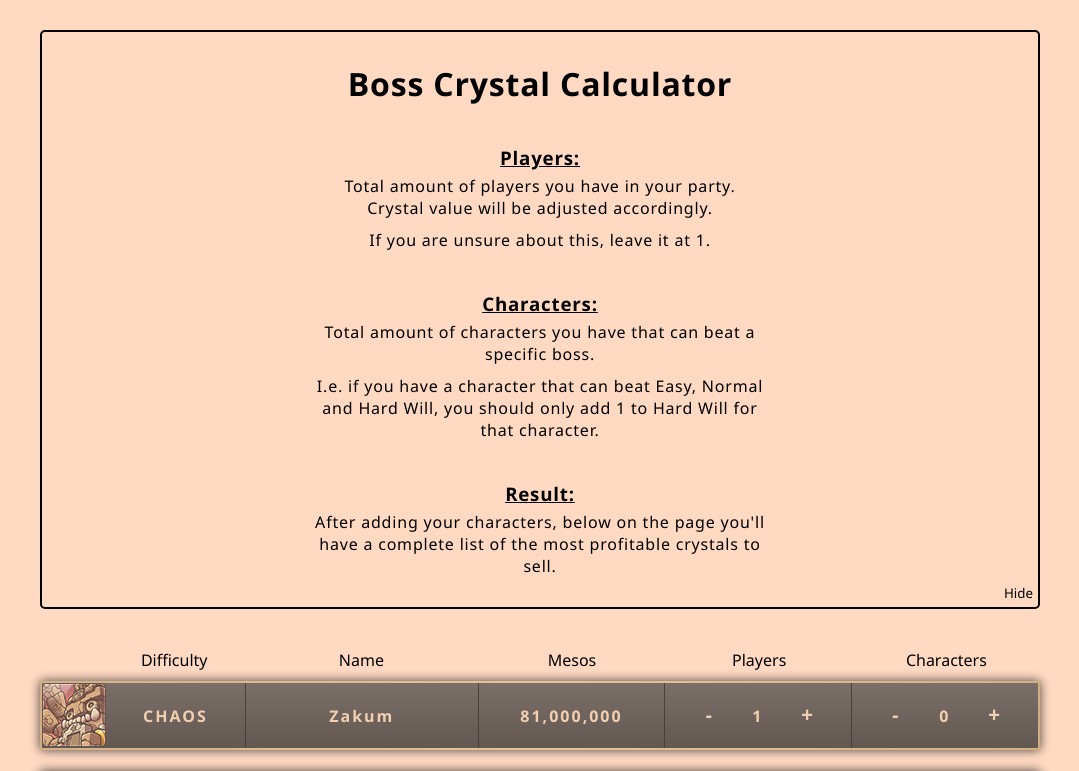
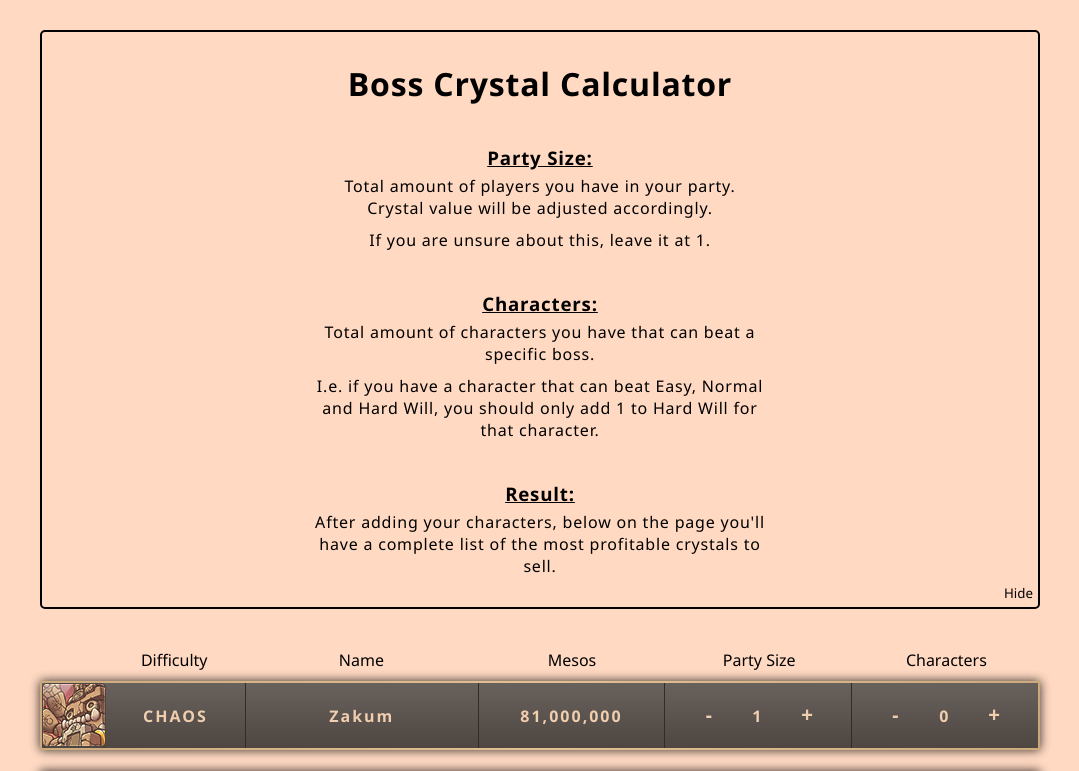
Before and after one commit to Trezlor/bosscrystalCalculator-v3, a Next.js app: page / in a window 1280 px wide. Shown: the top 771 px of the page, without its empty margins (100-1179 px from the left). Built offline with nearby package versions, Linux system fonts and the light colour scheme.

Commit message:
changed naming, info text update

```diff
--- a/components/BossInformation.jsx
+++ b/components/BossInformation.jsx
@@ -3,7 +3,7 @@ import { useState } from 'react';
 import styles from '../styles/Bosses.module.css';
 
 const BossInformation = ({ boss }) => {
-	const [players, setPlayers] = useState(1);
+	const [partySize, setPartySize] = useState(1);
 	const [characters, setCharacters] = useState(0);
 
 	return (
@@ -41,17 +41,17 @@ const BossInformation = ({ boss }) => {
 				<div className={styles.grid_cell}>
 					<button
 						onClick={() => {
-							players <= 1 ? setPlayers(1) : setPlayers(players - 1);
+							partySize <= 1 ? setPartySize(1) : setPartySize(partySize - 1);
 						}}
 					>
 						-
 					</button>
 
-					<p>{players}</p>
+					<p>{partySize}</p>
 
 					<button
 						onClick={() => {
-							players >= 6 ? setPlayers(6) : setPlayers(players + 1);
+							partySize >= 6 ? setPartySize(6) : setPartySize(partySize + 1);
 						}}
 						id={boss.name + boss.difficulty}
 					>
--- a/pages/index.js
+++ b/pages/index.js
@@ -18,7 +18,7 @@ export default function Home() {
 				<div className={styles.info_container + ' ' + styles[showHideContainer]}>
 					<h1>Boss Crystal Calculator</h1>
 
-					<h2>Players:</h2>
+					<h2>Party Size:</h2>
 					<p className={styles.space_paragraph}>
 						Total amount of players you have in your party. Crystal value will be adjusted accordingly.
 					</p>
@@ -54,7 +54,7 @@ export default function Home() {
 					<p>Difficulty</p>
 					<p>Name</p>
 					<p>Mesos</p>
-					<p>Players</p>
+					<p>Party Size</p>
 					<p>Characters</p>
 				</div>
 
--- a/styles/Bosses.module.css
+++ b/styles/Bosses.module.css
@@ -62,6 +62,9 @@
 }
 
 @media (prefers-color-scheme: light) {
+	.empty_value {
+		opacity: 0.8;
+	}
 	.boss_list_item {
 		box-shadow: 0 0 10px black;
 	}
```
